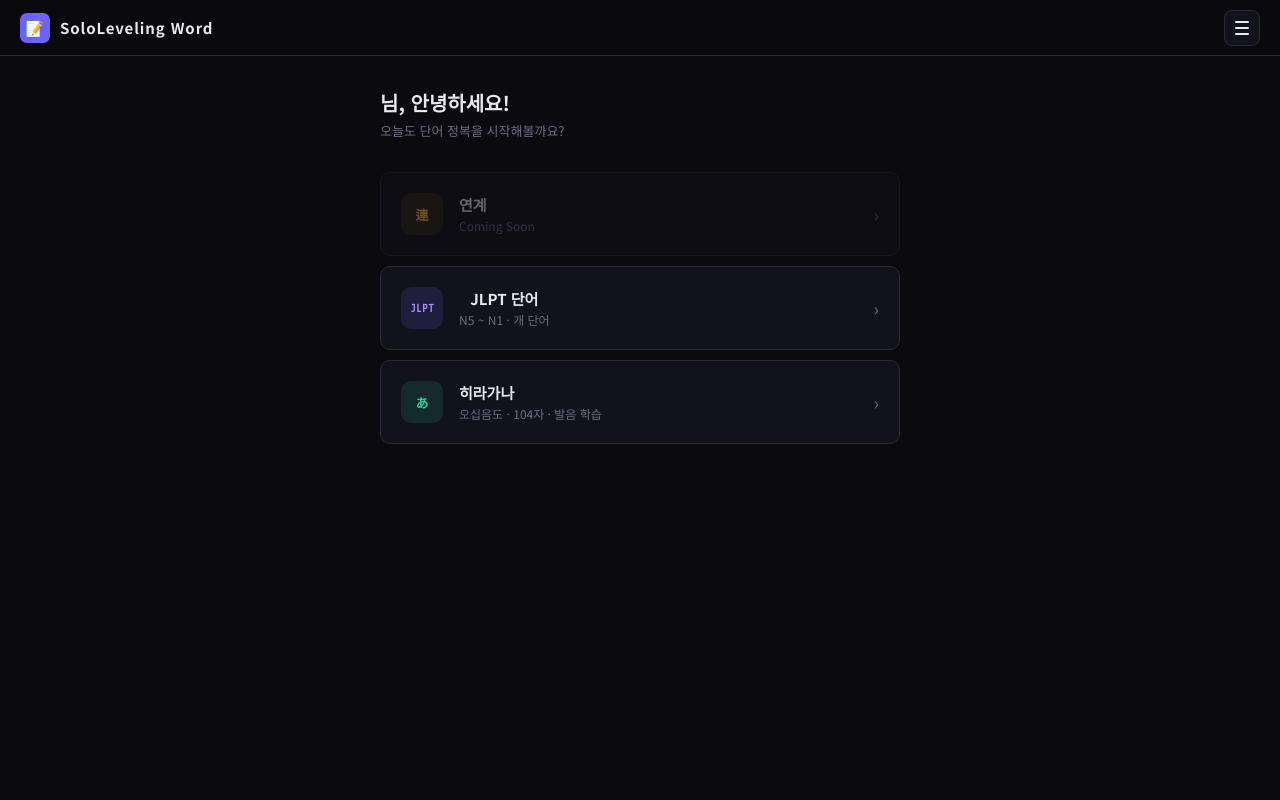
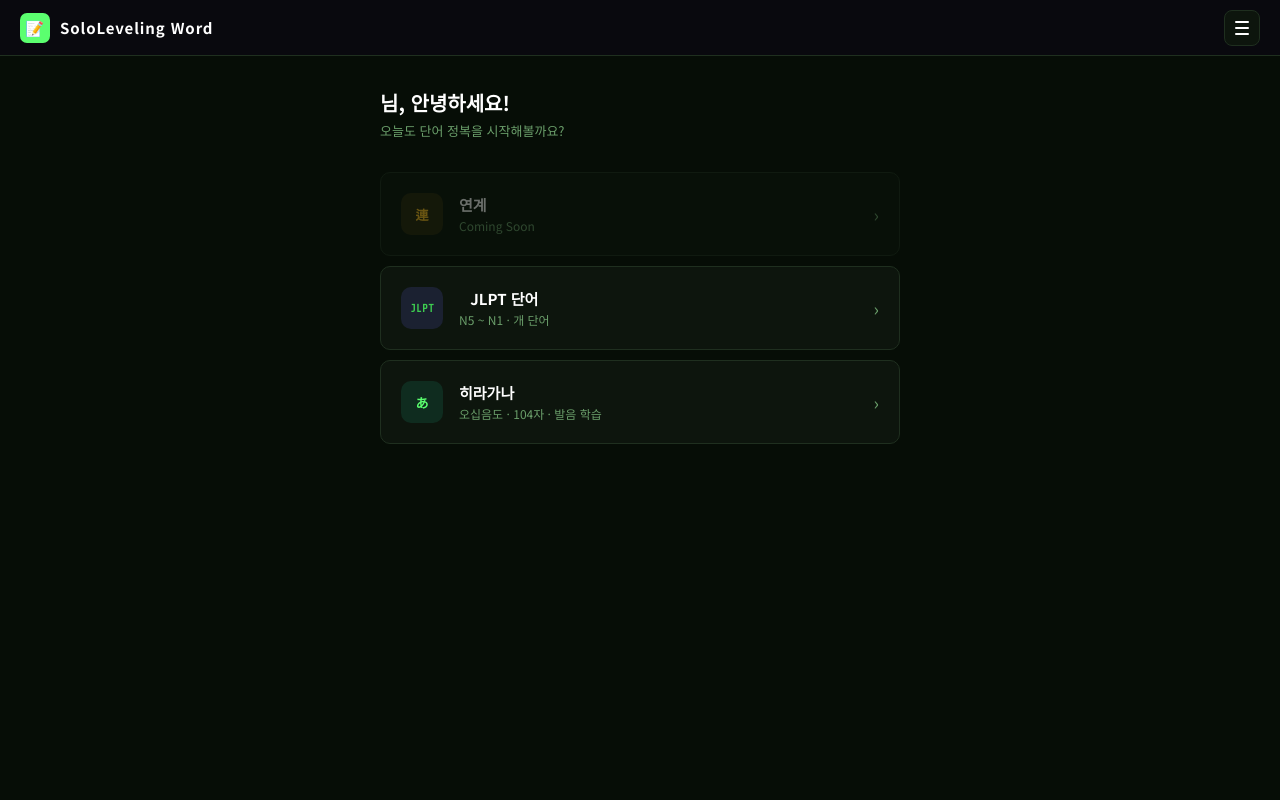
Before and after one commit to kangwoohyun999/Solo_Leveling_JLPT, a Python web app: template templates/main.html in a window 1280 px wide. Run offline with Jinja, Linux system fonts and the light colour scheme; the template is opened without the code that fills it, so the values that code supplies are empty.

Commit message:
Update CSS variables for theme colors

```diff
--- a/templates/base.html
+++ b/templates/base.html
@@ -12,16 +12,16 @@
    CSS 변수 & 리셋
 ════════════════════════════════ */
 :root {
-  --bg:        #0a0a0f;
-  --surface:   #12121a;
-  --surface2:  #1a1a26;
-  --border:    #2a2a3a;
-  --accent:    #6c63ff;
-  --accent2:   #a78bfa;
-  --text:      #e8e8f0;
-  --muted:     #6b6b8a;
+  --bg:        #060d06;
+  --surface:   #0d150d;
+  --surface2:  #131f13;
+  --border:    #1f2f1f;
+  --accent:    #5BFF6F;
+  --accent2:   #3dcc50;
+  --text:      #ffffff;
+  --muted:     #6a9e6a;
   --danger:    #ff4d6d;
-  --success:   #22d3a0;
+  --success:   #5BFF6F;
   --warning:   #fbbf24;
   --radius:    10px;
   --mono:      'Share Tech Mono', monospace;
```
